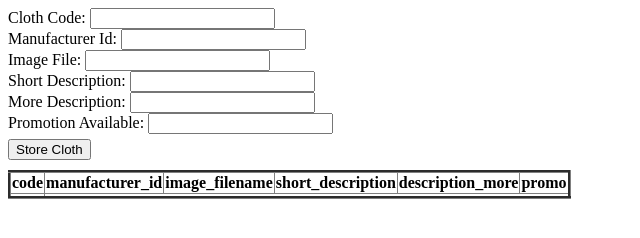
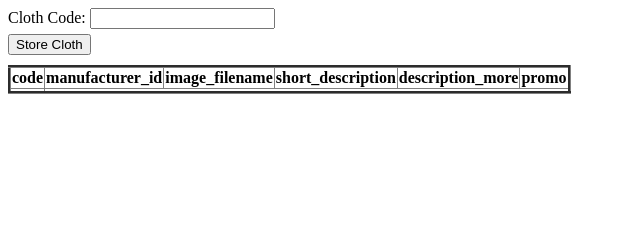
Before and after one commit to akliluMezene-Wanos/XCloses, a plain HTML site: page index.html in a window 1280 px wide. Shown: the whole page, without its empty margins (0-640 px from the left). Drawn offline with Linux system fonts and the light colour scheme.

```diff
--- a/index.html
+++ b/index.html
@@ -7,19 +7,47 @@
     <meta name="viewport" content="width=device-width, initial-scale=1.0" />
     <title>XClothes</title>
     <script>
+        //let idArr = ["clothesCode", "manufacturerId", "imageFilename", "shortDescrip", "descripMore", "promoYes"];
         function addClothes() {
             var clothesCode = document.getElementById("clothesCode").value;
+            clothesEntry.push(clothesCode);
+            clothesEntry.sort();
+
+
             var body = document.getElementById("clothesTableBody");
+            body.innerHTML = " ";
+
+
+            for (var i = 0; i < clothesEntry.length; i++) {
                 var row = document.createElement("tr");
                 var cell = document.createElement("td");
-        cell.innerHTML = clothesCode;
+                cell.innerHTML = clothesEntry[i];
                 row.appendChild(cell);
                 body.appendChild(row);
+            }
+            //reset form
             document.getElementById("clothesCode").value = "";
+
+
+            //     for(let j=0; j<7; j++) {
+            //         let row = document.createElement("tr");
+            //         for (let i=0; i<idArr.length; i++) {
+            //        var inputVal = document.getElementById(idArr[i]).value;
+            //        var cell = document.createElement("td");
+            //        cell.innerHTML = inputVal;
+            //        row.appendChild(cell);
+
+            //     }
+            //    // clothesInput.push(row);
+            //    clothesEntry.push(row);
+            //    clothesEntry.sort((a,b) => a[1] - b[1]);
+            //     body.appendChild(clothesEntry[j]);
+
+            //     }
         }
-     function cleanInput() {
-        clothesCode = '';
-     }
+
+        var clothesEntry = [];
+
     </script>
 </head>
 
@@ -28,8 +56,7 @@
         <div>
             <label>Cloth Code:</label>
             <input type="text" name="clothesCode" id="clothesCode" />
-        </div>
-        <div>
+            <!-- </div>
             <label>Manufacturer Id:</label>
             <input type="text" name="manufacturerId" id="manufacturerId" />
         </div>
@@ -39,7 +66,7 @@
         </div>
         <div>
             <label>Short Description:</label>
-            <input type="text" name="shortDescription" id="shortDescription" />
+            <input type="text" name="shortDescription" id="shortDescrip" />
         </div>
         <div>
             <label>More Description:</label>
@@ -47,14 +74,16 @@
         </div>
         <div>
             <label>Promotion Available:</label>
-            <input type="text" name="promoAvailability" id="promoAvailability" />
-        </div>
+            <input type="text" name="promoAvailability" id="promoYes" />
+        </div> -->
             <div style="position: relative; top: 5px;">
-            <input type="button" value="Store Cloth" onclick="addClothes();" />
+                <input type="button" value="Store Cloth" onclick="addClothes()" />
             </div>
     </form>
-    <table id="clothesTableBody" border="3" style="border-collapse: collapse; position: relative; top: 15px; text-align: center;">
+    <table id="clothesTable" border="3"
+        style="border-collapse: collapse; position: relative; top: 15px; text-align: center;">
         <thead>
+            <tr>
                 <th>code</th>
                 <th>manufacturer_id</th>
                 <th>image_filename</th>
@@ -64,13 +93,9 @@
             </tr>
         </thead>
         <tbody id="clothesTableBody"></tbody>
-
     </table>
     <script>
-
-
         addClothes();
-    cleanInput()
     </script>
 </body>
 
```
Lines whose indentation alone changed are shown as unchanged.
